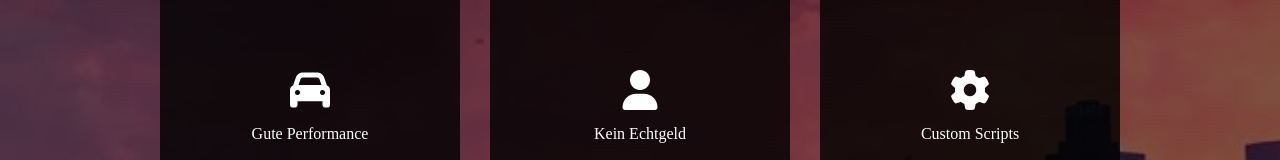
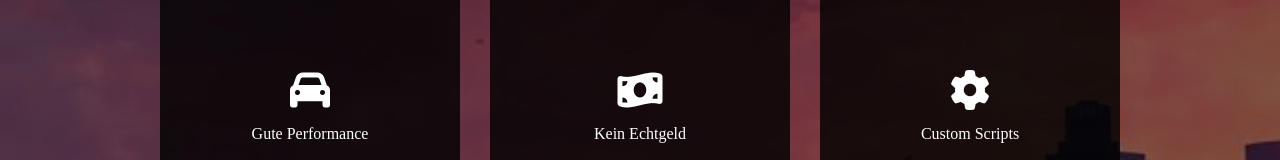
Before and after one commit to gordon7471/Race-RP-III, a plain HTML site: page index.html in a window 1280 px wide. Shown: the part 819-979 px from the top of the page. Drawn offline with Linux system fonts and the light colour scheme.

Commit message:
Update index.html

```diff
--- a/index.html
+++ b/index.html
@@ -131,7 +131,7 @@
             </div>
             <div class="box">
                 <div class="box-icon">
-                    <i class="fas fa-user"></i>
+                    <i class="fa-solid fa-money-bill-wave"></i>
                 </div>
                 <div class="box-text">
                     Kein Echtgeld
```
